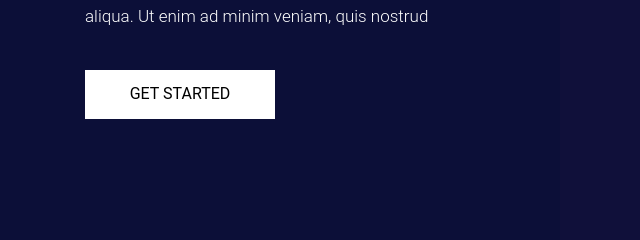
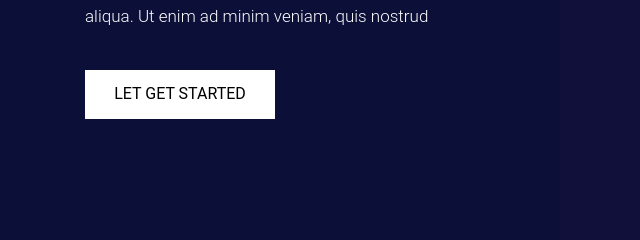
Before and after one commit to priya2044/Data-web, a plain HTML site: page index.html in a window 1280 px wide. Shown: the part 440-680 px from the top of the page, 0-640 px from the left. Drawn offline with nearby package versions, Linux system fonts and the light colour scheme.

Commit message:
Update index.html
test 1

```diff
--- a/index.html
+++ b/index.html
@@ -94,7 +94,7 @@
                      <h1>Power ful<br> Web Hosting</h1>
                      <span>Landing Page 2019</span>
                      <p>Lorem ipsum dolor sit amet, consectetur adipiscing elit, sed do eiusmod tempor incididunt ut labore et dolore magna aliqua. Ut enim ad minim veniam, quis nostrud </p>
-                     <a href="#">Get Started</a>
+                     <a href="#">Let Get Started</a>
                   </div>
                </div>
                <div class="col-md-7">
```
